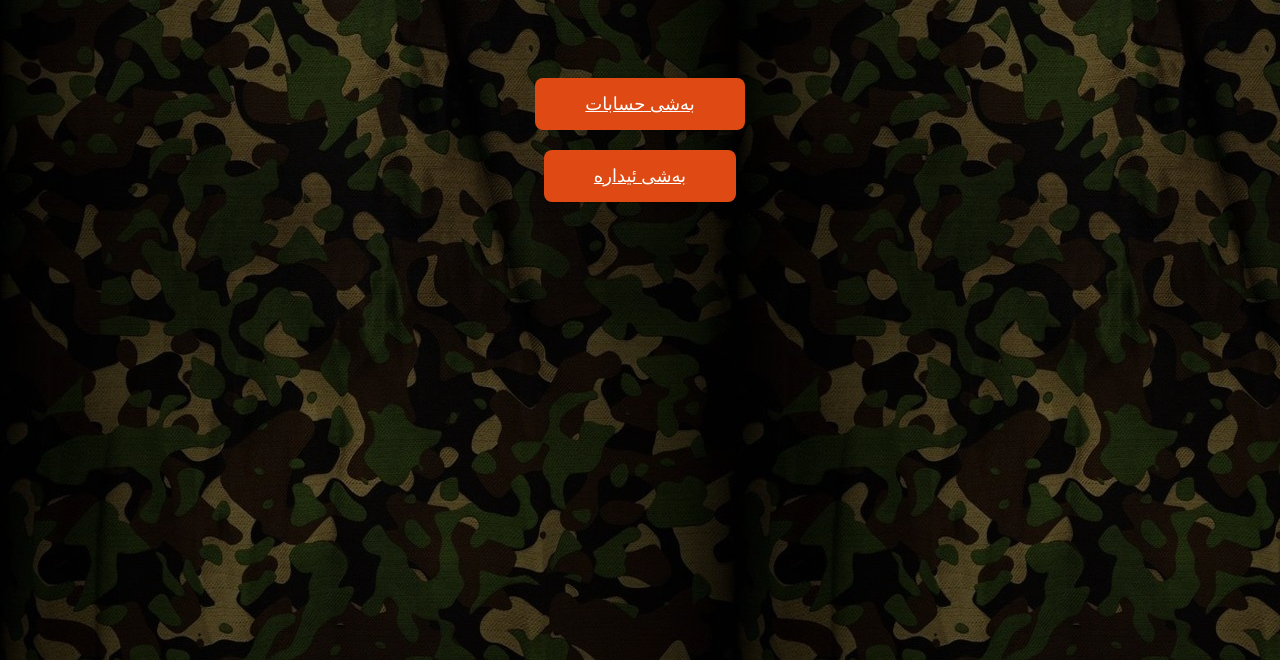
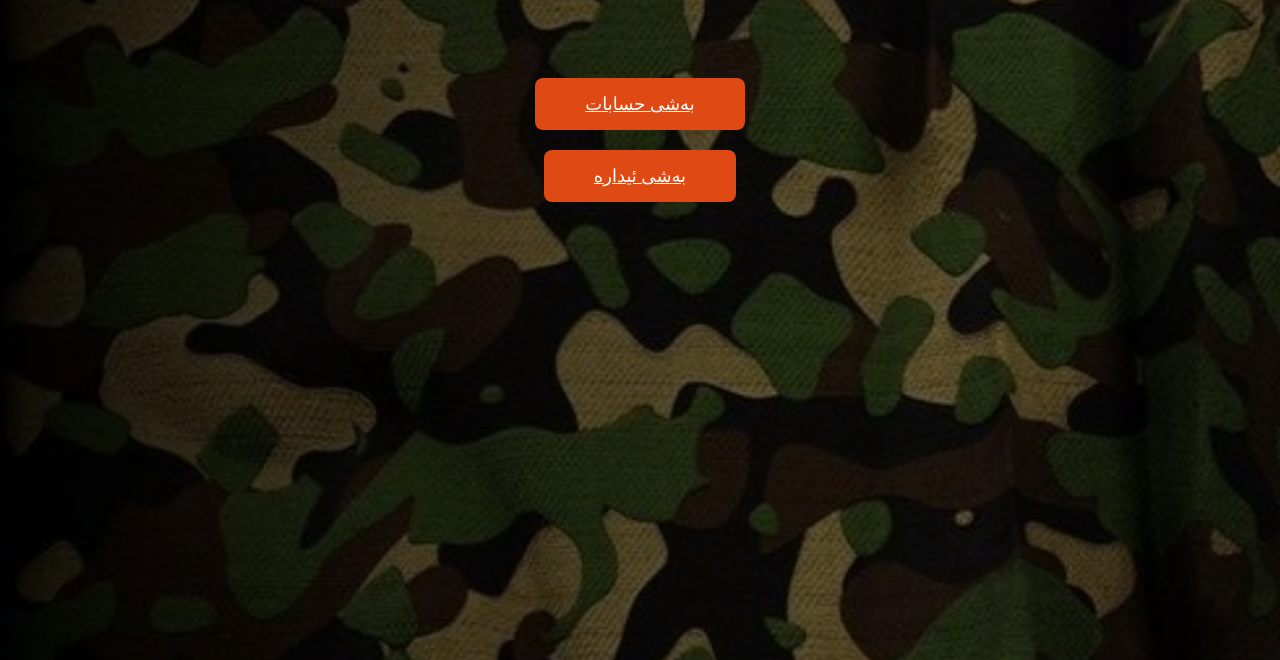
Before and after one commit to l18f30/l18f3, a plain HTML site: page index.html in a window 1280 px wide. Shown: the part 380-1040 px from the top of the page. Drawn offline with Linux system fonts and the light colour scheme; files whose address does not match are found by name.

Commit message:
Update index.html

```diff
--- a/index.html
+++ b/index.html
@@ -22,7 +22,7 @@ img {
       align-items: center;
       margin: 0;
       background-image: linear-gradient(rgba(0, 0, 0, 0.562),hwb(0 0% 100% / 0.562)), url(../وێنە/sarbazi.jpg);
-      background-size: auto;
+      background-size: 150%;
       height: 130vh;
 
     }
```
